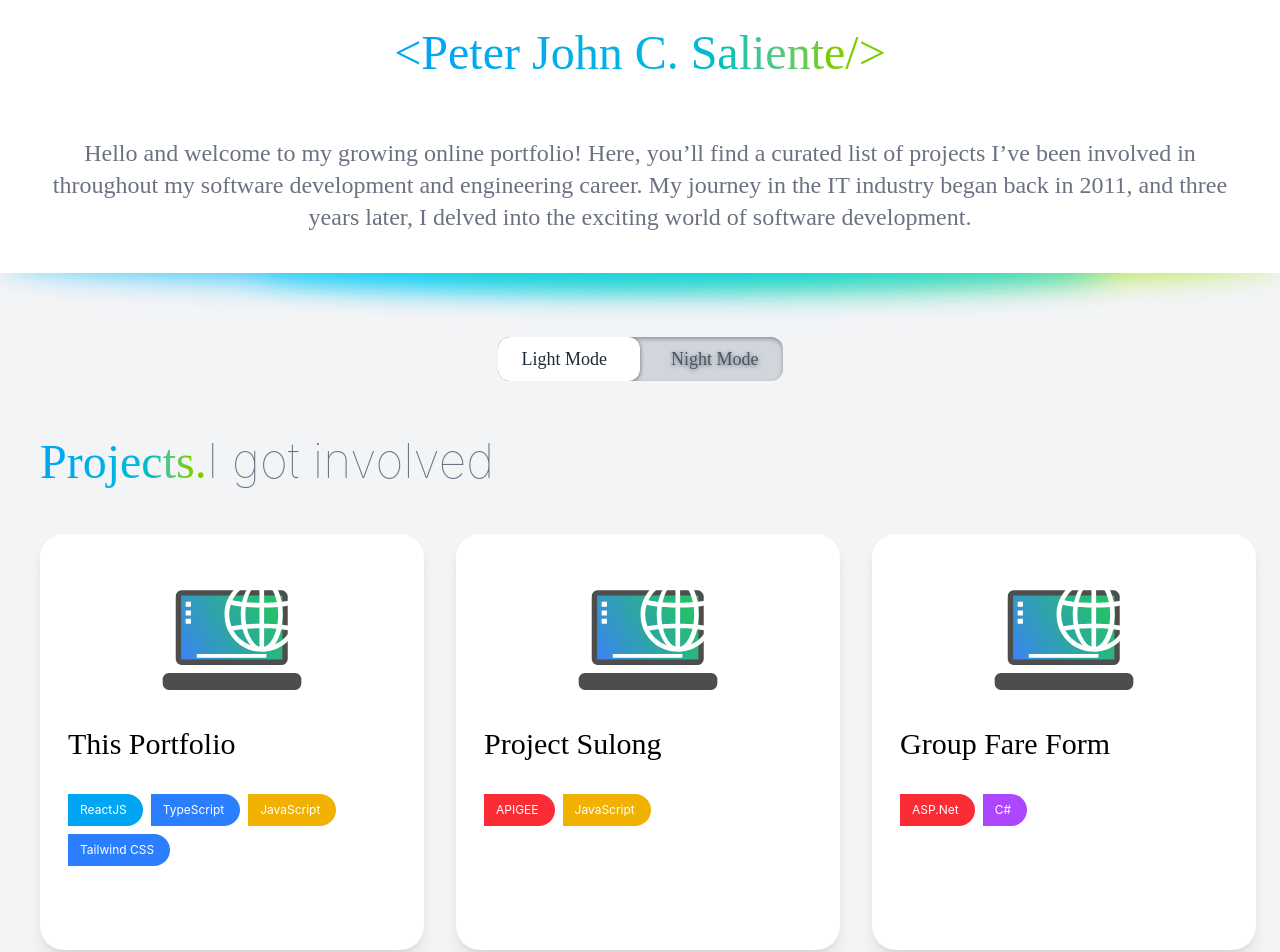
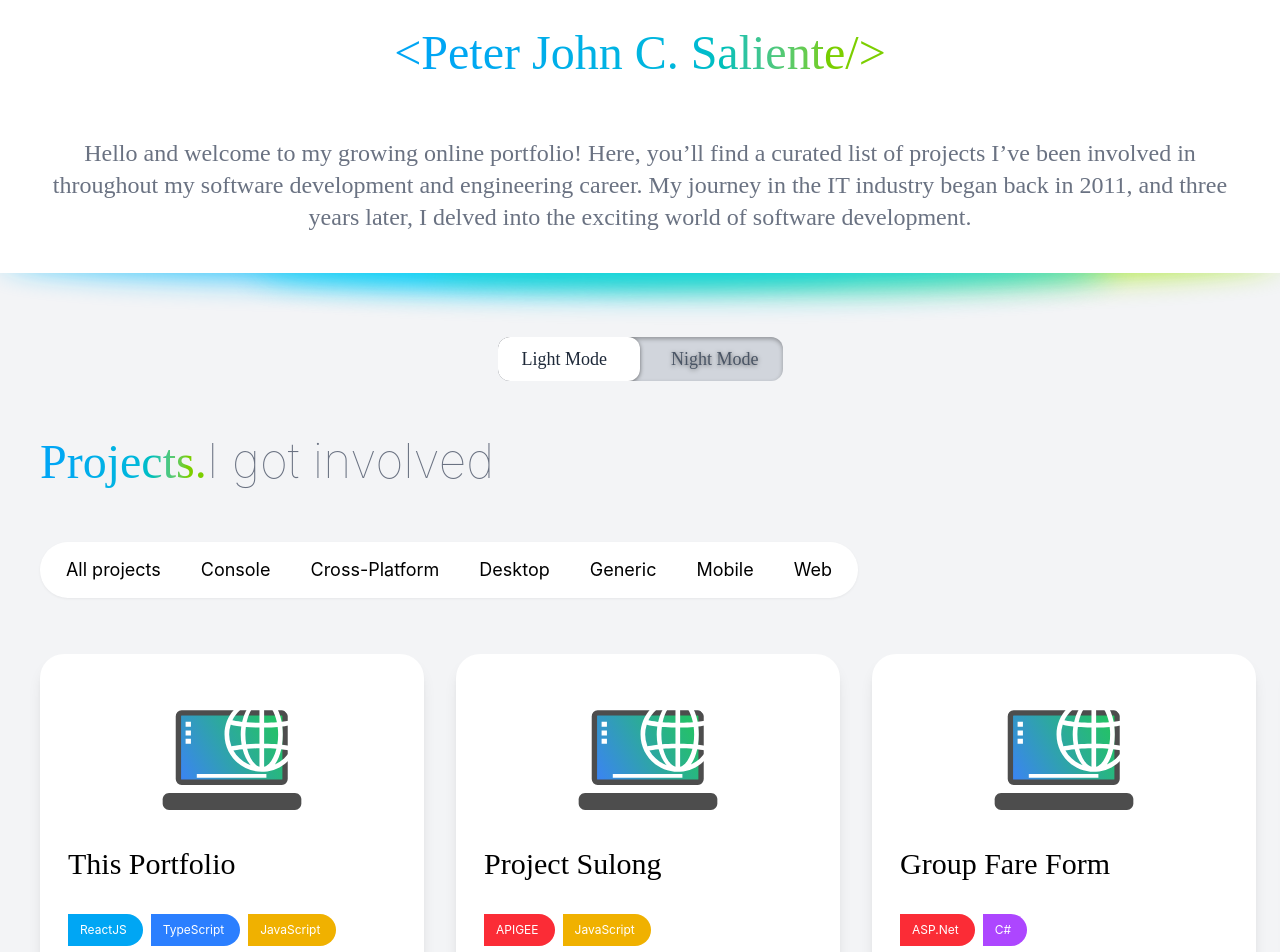
Before and after one commit to psaliente/psaliente.github.io, a React (Vite) app: page /#/ in a window 1280 px wide. Shown: the top 952 px of the page. Built offline with nearby package versions, Linux system fonts and the light colour scheme; a web font is replaced by a local one.

Commit message:
initial project type filter

```diff
--- a/src/app.tsx
+++ b/src/app.tsx
@@ -1,11 +1,11 @@
 import { useState } from 'react';
 import { RouterComponent } from './components';
-import { ProjectType } from './types/Project.Type';
+import { ProjectItemType } from './types/Project.Type';
 import { ProjectItemProvider, ThemeProvider } from './providers';
 import PortfolioProvider from './providers/portfolioProvider';
 
 function App() {
-  const [projectItem, setProjectItem] = useState<ProjectType | null>(null);
+  const [projectItem, setProjectItem] = useState<ProjectItemType | null>(null);
   return (
     <ThemeProvider>
       <PortfolioProvider>
--- a/src/components/pages/portfoliopage/projecListItem.component.tsx
+++ b/src/components/pages/portfoliopage/projecListItem.component.tsx
@@ -1,27 +1,41 @@
-import React, { useContext } from 'react';
+import { Activity, useContext, useEffect, useState } from 'react';
 import { useCommonHook } from '../../../hooks/common.hook';
 import { Card } from '../../containers';
 import { Link } from 'react-router-dom';
 import { LanguageList } from '../..';
-import { ProjectType } from '../../../types/Project.Type';
+import { ProjectItemType } from '../../../types/Project.Type';
 import useProjectThumbnail from '../../../hooks/useProjectThumbnail';
 import { ProjectItemContext } from '../../../contexts';
 
-type ProjectListItemPropType = { ProjectID: number } & ProjectType;
+type ProjectListItemPropType = { ProjectID: number; wait?: number } & ProjectItemType;
 
 function ProjectListItem(projectItem: ProjectListItemPropType) {
   const { trimText2Elipse } = useCommonHook();
   const { setProjectItem } = useContext(ProjectItemContext);
   const projectThumb = useProjectThumbnail(projectItem.Type);
   const trimmedTitle = trimText2Elipse(projectItem.Title, 30);
+  const [doneWait, setDoneWait] = useState(false);
+  const { wait = 0 } = projectItem;
 
   const setCurrentProjectItem = () => {
     setProjectItem(projectItem);
   };
 
+  useEffect(() => {
+    if (wait > 0) {
+      const timer = setTimeout(() => {
+        setDoneWait(true);
+      }, wait);
+      return () => clearTimeout(timer);
+    } else {
+      setDoneWait(true);
+    }
+  }, [wait]);
+
   return (
+    <Activity mode={doneWait ? 'visible' : 'hidden'}>
       <Link to="/project" onClick={setCurrentProjectItem}>
-      <Card className="w-sm h-(--project-card-height) gap-4 px-7 pb-5 pt-8 bg-white dark:bg-gray-800 justify-center transition delay-300 duration-500 hover:scale-[1.02]">
+        <Card className="w-sm h-(--project-card-height) fade-in gap-4 px-7 pb-5 pt-8 bg-white dark:bg-gray-800 justify-center transition delay-300 duration-500 hover:scale-[1.02]">
           <div className="w-full flex justify-center">
             <img src={projectThumb} className="w-40 h-40" alt={projectItem.Type} />
           </div>
@@ -33,7 +47,8 @@ function ProjectListItem(projectItem: ProjectListItemPropType) {
           </div>
         </Card>
       </Link>
+    </Activity>
   );
 }
 
-export default React.memo(ProjectListItem);
+export default ProjectListItem;
--- a/src/components/pages/portfoliopage/projectList.component.tsx
+++ b/src/components/pages/portfoliopage/projectList.component.tsx
@@ -1,16 +1,17 @@
-import React from 'react';
+import { memo, useState } from 'react';
 import ProjectListItem from './projecListItem.component';
-import { ProjectType } from '../../../types/Project.Type';
+import { ProjectItemType, ProjectType } from '../../../types/Project.Type';
 import { Section } from '../../containers';
 import { SECTIONS } from '../../../constants';
 import useCarouselScroll from '../../../hooks/useCarouselScroll.hook';
 import { CarouselButtons } from '../../buttons';
 
-type ProjectListPropType = { projects: ProjectType[] };
+type ProjectListPropType = { projects: ProjectItemType[] };
 
 function ProjectList({ projects }: ProjectListPropType) {
   const { TITLE, SUBTITLE } = SECTIONS.PROJECTS;
   const { scrollToLeft, scrollToRight, disableLeft, disableRight } = useCarouselScroll('.project-list');
+  const [projectsToShow, setProjectsToShow] = useState<ProjectType | null>(null);
 
   return (
     <Section className="flex flex-col gap-10 py-12 overflow-x-hidden">
@@ -18,13 +19,38 @@ function ProjectList({ projects }: ProjectListPropType) {
         <Section.Title.Gradient>{TITLE}</Section.Title.Gradient>
         {SUBTITLE}
       </Section.Title>
-      <Section.Content className="flex flex-col gap-2">
-        <div className="project-list flex flex-row h-(--project-section-height) px-10 gap-8 overflow-x-hidden">
-          {projects.map((p, i) => (
-            <ProjectListItem key={'projectItem' + i} ProjectID={i} {...p} />
-          ))}
+      <Section.Content className="flex flex-col gap-6">
+        <div className="w-fit p-[0.37rem] mx-10 my-2 gap-4 rounded-full bg-white dark:bg-gray-800 dark:text-white transition delay-300 duration-500 drop-shadow-xs">
+          <button onClick={() => setProjectsToShow(null)} className="rounded-full text-lg px-5 py-2">
+            All projects
+          </button>
+          <button onClick={() => setProjectsToShow('console')} className="rounded-full text-lg px-5 py-2">
+            Console
+          </button>
+          <button onClick={() => setProjectsToShow('cross-platform')} className="rounded-full text-lg px-5 py-2">
+            Cross-Platform
+          </button>
+          <button onClick={() => setProjectsToShow('desktop')} className="rounded-full text-lg px-5 py-2">
+            Desktop
+          </button>
+          <button onClick={() => setProjectsToShow('generic')} className="rounded-full text-lg px-5 py-2">
+            Generic
+          </button>
+          <button onClick={() => setProjectsToShow('mobile')} className="rounded-full text-lg px-5 py-2">
+            Mobile
+          </button>
+          <button onClick={() => setProjectsToShow('web')} className="rounded-full text-lg px-5 py-2">
+            Web
+          </button>
         </div>
-        <div className="flex flex-row px-12 gap-3 justify-end">
+        <div className="project-list flex flex-row h-(--project-section-height) mt-6 px-10 gap-8 overflow-x-hidden">
+          {projects
+            .filter((p) => (projectsToShow ? p.Type === projectsToShow : true))
+            .map((p, i) => (
+              <ProjectListItem key={'projectItem' + i} ProjectID={i} wait={100 * (i + 1)} {...p} />
+            ))}
+        </div>
+        <div className="flex flex-row px-10 gap-3 justify-end">
           <CarouselButtons
             leftAction={scrollToLeft}
             rightAction={scrollToRight}
@@ -37,4 +63,4 @@ function ProjectList({ projects }: ProjectListPropType) {
   );
 }
 
-export default React.memo(ProjectList);
+export default memo(ProjectList);
--- a/src/contexts/projectItem.context.ts
+++ b/src/contexts/projectItem.context.ts
@@ -1,9 +1,9 @@
 import React, { createContext } from 'react';
-import { ProjectType } from '../types/Project.Type';
+import { ProjectItemType } from '../types/Project.Type';
 
 export type ProjectItemContextPropType = {
-  projectItem: ProjectType | null;
-  setProjectItem: React.Dispatch<React.SetStateAction<ProjectType | null>>;
+  projectItem: ProjectItemType | null;
+  setProjectItem: React.Dispatch<React.SetStateAction<ProjectItemType | null>>;
 };
 
 export const ProjectItemContext = createContext<ProjectItemContextPropType>({
--- a/src/hooks/useProjectThumbnail.tsx
+++ b/src/hooks/useProjectThumbnail.tsx
@@ -7,9 +7,9 @@ import {
   appIconMobile,
   appIconWeb
 } from '../assets/images';
-import { ProjectType } from '../types/Project.Type';
+import { ProjectItemType } from '../types/Project.Type';
 
-function useProjectThumbnail(type?: ProjectType['Type']) {
+function useProjectThumbnail(type?: ProjectItemType['Type']) {
   const [svgSrc, setSvgSrc] = useState<string | undefined>(undefined);
 
   useEffect(() => {
--- a/src/index.css
+++ b/src/index.css
@@ -10,9 +10,17 @@
 
 @theme {
   --breakpoint-*: initial;
-  --breakpoint-2xs: 20rem;
-  --breakpoint-lg: 64rem;
-  --breakpoint-xl: 96rem;
-  --breakpoint-2xl: 100rem;
-  --breakpoint-3xl: 140rem;
 }
+
+@keyframes fade-in {
+  from {
+    opacity: 0;
+  }
+  to {
+    opacity: 1;
+  }
+}
+
+.fade-in {
+  animation: fade-in 0.5s ease-in-out;
+}
--- a/src/services/projects.service.ts
+++ b/src/services/projects.service.ts
@@ -1,12 +1,10 @@
 import MyProjects from '../assets/projects.json';
-import { ProjectType } from '../types/Project.Type';
+import { ProjectItemType } from '../types/Project.Type';
 
 export const useProjectsService = () => {
-  function getProjects(): ProjectType[] {
-    return MyProjects.map((p) => p as ProjectType);
+  function getProjects(): ProjectItemType[] {
+    return MyProjects.map((p) => p as ProjectItemType);
   }
 
-  return {
-    getProjects
-  };
+  return { getProjects };
 };
--- a/src/types/Project.Type.ts
+++ b/src/types/Project.Type.ts
@@ -1,7 +1,9 @@
-export type ProjectType = {
+export type ProjectType = 'console' | 'cross-platform' | 'desktop' | 'generic' | 'mobile' | 'web';
+
+export type ProjectItemType = {
   Title: string;
   Description: string;
-  Type?: 'console' | 'cross-platform' | 'desktop' | 'generic' | 'mobile' | 'web';
+  Type?: ProjectType;
   DevType?: 'fe' | 'be' | 'data' | 'full';
   Link?: string;
   Role: string[];
```
Lines whose indentation alone changed are shown as unchanged.
